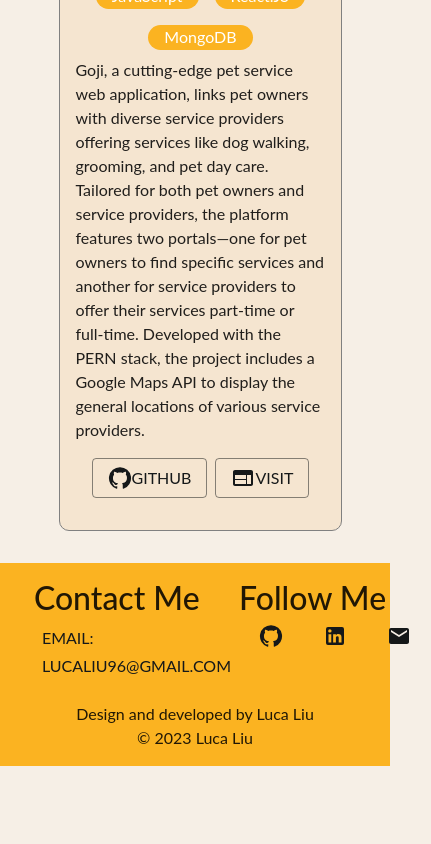
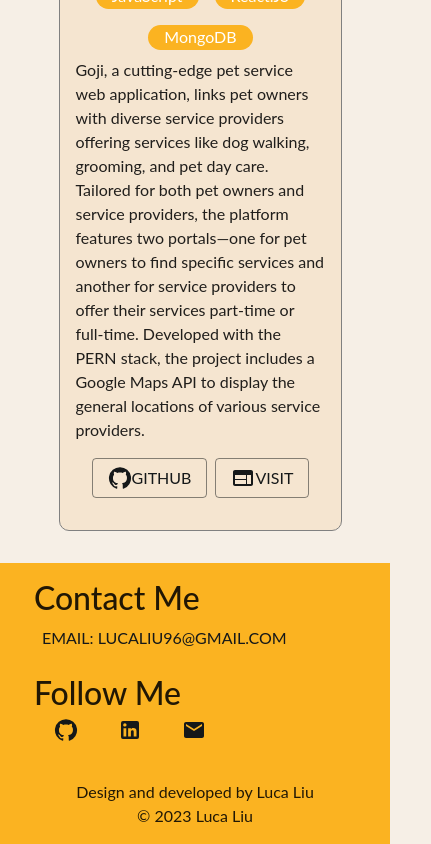
Before and after one commit to liulc006/portfolio, a React app: page /#/ in a window 390 px wide. Shown: the part 4890-5734 px from the top of the page, 431 px wide, since content can reach past the window. Before the commit the page ends 5656 px from the top, so only its background shows below. Built offline with nearby package versions, Linux system fonts and the light colour scheme; the HTML template or start-up script is replaced by a standard one.

Commit message:
footer mobile

```diff
--- a/src/Components/Footer.js
+++ b/src/Components/Footer.js
@@ -13,8 +13,8 @@ const Footer = () => {
 
     return (
         <Box sx={{backgroundColor:'secondary.main', display:'flex', flexDirection:'column', justifyContent:'center', alignItems:'center', padding:'1rem'}}>
-            <Box sx={{marginBottom:'1rem', width:'90%', display:'flex', flexDirection:'row', justifyContent:'space-evenly', alignItems:'start'}}>
-                <Box id='contactme' sx={{flexBasis:'1', display:'flex', flexDirection:'column'}}>
+            <Box sx={{marginBottom:'1rem', width:'90%', display:'flex', flexDirection:{xs:'column', md:'row'}, justifyContent:'space-evenly', alignItems:'start'}}>
+                <Box id='contactme' sx={{flexBasis:'1', display:'flex', flexDirection:'column', marginBottom:'1rem'}}>
                     <Typography variant="h2">Contact Me</Typography>
                     {/* <Typography variant="body">Subject</Typography>
                     <Typography variant="body">Name</Typography>
@@ -22,11 +22,8 @@ const Footer = () => {
                     <Button href='mailto:lucaliu96@gmail.com?Subject=Portfolio Inquiry'>
                         <Typography variant="body">EMAIL: lucaliu96@gmail.com</Typography>
                     </Button>
-
-
-
                 </Box>
-                <Box sx={{flexBasis:'1', display:'flex', flexDirection:'column'}}>
+                <Box sx={{flexBasis:'1', display:'flex', flexDirection:'column', marginBottom:'1rem'}}>
                     <Typography variant="h2">Follow Me</Typography>
                     <Box sx={{display:'flex', flexDirection:'row', justifyContent:'space-evenly', alignItems:'center'}}>
                         <Button component={Link} to='https://github.com/liulc006' target='_blank'>
```
